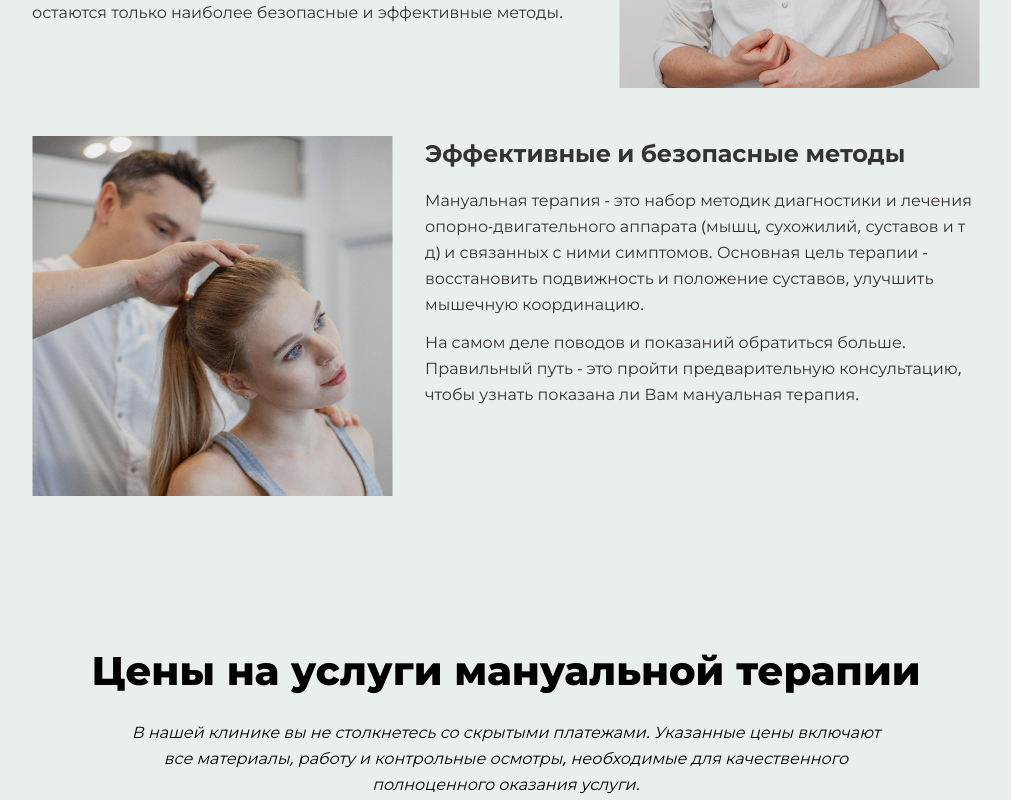
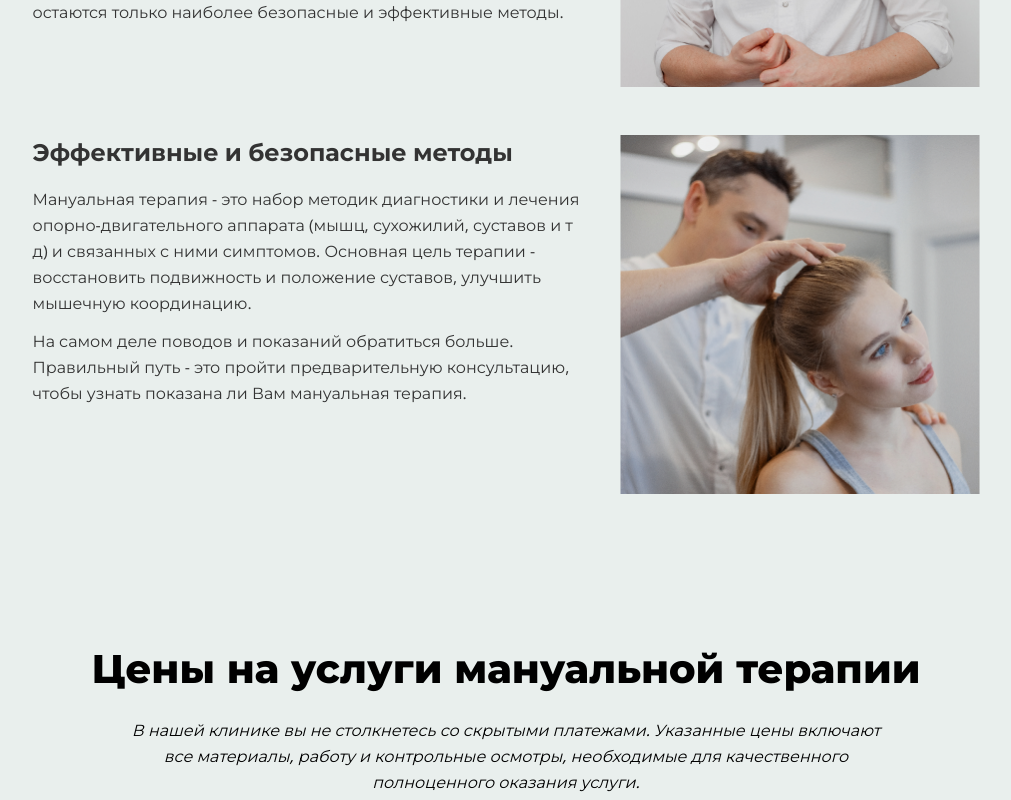
Before and after one commit to Kotinann/maksmed, a Next.js app: page / in a window 1280 px wide. Shown: the part 1240-2040 px from the top of the page, without its empty margins (134-1145 px from the left). Built offline with nearby package versions, Linux system fonts and the light colour scheme.

Commit message:
пофиксил секцию инфо

```diff
--- a/src/components/info/info.module.scss
+++ b/src/components/info/info.module.scss
@@ -41,15 +41,18 @@
   align-items: flex-start;
   justify-content: center;
   column-gap: 32px;
-  row-gap: 48px;
+  row-gap: 24px;
   margin-bottom: 48px;
+
+  &:last-child {
+    .image {
+      order: 2;
+    }
+  }
 
   @media only screen and (min-width: 768px) {
     flex-direction: row;
-  }
-
-  @media only screen and (max-width: 1023px) {
-
+    row-gap: 48px;
   }
 }
 
@@ -105,6 +108,11 @@
 }
 
 .image {
+  width: 100%;
+
+  @media only screen and (min-width: 768px) {
+    max-width: 360px;
+  }
 
   img {
     display: block;
--- a/src/components/subs/subs.module.scss
+++ b/src/components/subs/subs.module.scss
@@ -50,6 +50,7 @@
 .form {
  margin: 0 auto;
  max-width: 360px;
+ padding: 0 15px;
 }
 
 .email{
```
